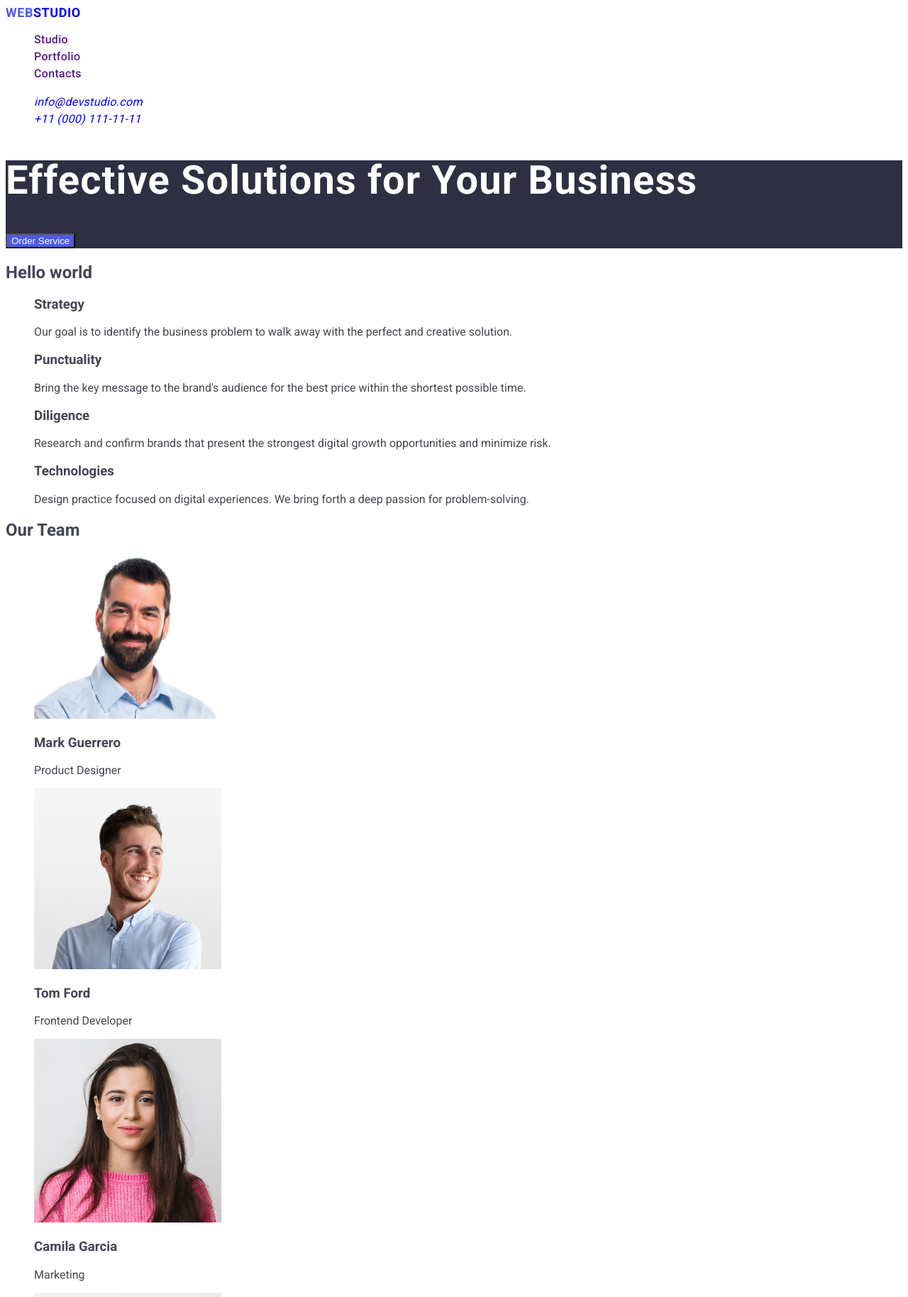
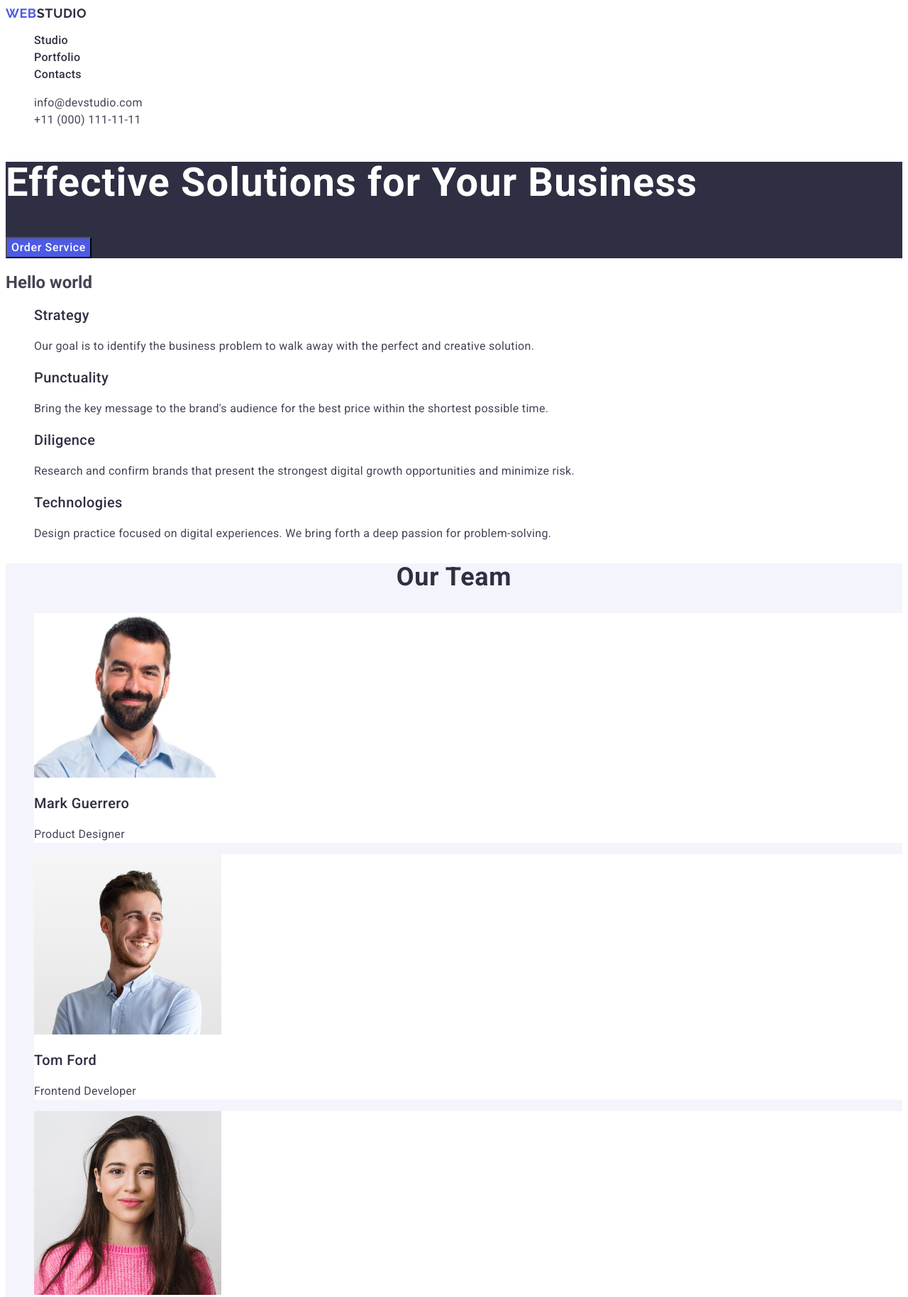
Before and after one commit to YehorHubka02/goit-markup-hw-06, a plain HTML site: page index.html in a window 1280 px wide. Shown: the top 1828 px of the page at 71% size. Drawn offline with Linux system fonts and the light colour scheme.

Commit message:
homework2

```diff
--- a/css/style.css
+++ b/css/style.css
@@ -2,6 +2,7 @@ body {
     font-family: "Roboto", sans-serif;
     --second-family: "Raleway", sans-serif;
     color: #434455;
+    background-color: #FFFFFF;
 }
 
 ul {
@@ -12,7 +13,7 @@ a {
     text-decoration: none;
 }
 
-.title {
+.logo {
     color: #4D5AE5;
 }
 
@@ -21,20 +22,29 @@ a {
     font-weight: 500;
     line-height: 1.5;
     letter-spacing: 0.02em;
+    color: #2e2f42;
+}
+
+.title {
+    color: #2e2f42;
 }
 
 .logo,
 .title {
     font-size: 18px;
     font-weight: 700;
-    line-height: 1.1;
+    line-height: 1.17;
     letter-spacing: 0.03em;
+    font-family: "Raleway", sans-serif;
+    text-transform: uppercase;
 }
+
 
 .header-contact-text {
     font-size: 16px;
     line-height: 1.5;
     letter-spacing: 0.02em;
+    color: #434455;
 }
 
 .order-section {
@@ -44,17 +54,24 @@ a {
 .order-section-title {
     font-size: 56px;
     font-weight: 700;
-    line-height: 1;
+    line-height: 1.07;
     letter-spacing: 0.02em;
     color: #FFFFFF;
 }
 
-button {
+.main-button {
     color: #FFFFFF;
     background-color: #4D5AE5;
+    font-family: "Roboto", sans-serif;
+    font-weight: 500;
+    font-size: 16px;
+    line-height: 1.5;
+    letter-spacing: 0.04em;
+    cursor: pointer;
 }
 
-button:hover {
+.main-button:hover,
+.main-button:focus {
     background-color: #404BBF;
     cursor: pointer;
 }
@@ -67,3 +84,77 @@ a:focus {
 a:active {
     color: #404BBF;
 }
+
+.header-address {
+    font-style: normal;
+}
+
+.service-title {
+    font-weight: 500;
+    font-size: 20px;
+    line-height: 1.2;
+    letter-spacing: 0.02em;
+    color: #2e2f42;
+}
+
+.service-description {
+    line-height: 1.5;
+    letter-spacing: 0.02em;
+}
+
+.team-section {
+    background-color: #F4F4FD;
+}
+
+.team-section-title {
+    font-size: 36px;
+    line-height: 1.11;
+    text-align: center;
+    letter-spacing: 0.02em;
+    text-transform: capitalize;
+    color: #2e2f42;
+}
+
+.team-info {
+    background-color: #FFFFFF;
+}
+
+.team-info-name {
+    font-weight: 500;
+    font-size: 20px;
+    line-height: 1.2;
+    letter-spacing: 0.02em;
+    color: #2e2f42;
+}
+
+.team-info-text {
+    font-size: 16px;
+    line-height: 1.5;
+    letter-spacing: 0.02em;
+}
+
+.portfolio-title {
+    font-size: 36px;
+    line-height: 1.11;
+    text-align: center;
+    letter-spacing: 0.02em;
+    text-transform: capitalize;
+    color: #2e2f42;
+}
+
+.portfolio-element {
+    font-weight: 500;
+    font-size: 20px;
+    line-height: 1.2;
+    letter-spacing: 0.02em;
+    color: #2e2f42;
+}
+
+.portfolio-element-description {
+    line-height: 1.5;
+    letter-spacing: 0.02em;
+}
+
+.footer {
+    background-color: #2e2f42;
+}
--- a/index.html
+++ b/index.html
@@ -16,17 +16,17 @@
 <body>
     <header>
         <nav>
-            <a class="logo" href="./index.html"><span class="title">WEB</span>STUDIO</a>
+            <a class="logo" href="./index.html">Web<span class="title">Studio</span></a>
             <ul class="header-nav">
-                <li class="header-nav-text"><a href="">Studio</a></li>
-                <li class="header-nav-text"><a href="">Portfolio</a></li>
-                <li class="header-nav-text"><a href="">Contacts</a></li>
+                <li><a class="header-nav-text" href="./index.html">Studio</a></li>
+                <li><a class="header-nav-text" href="">Portfolio</a></li>
+                <li><a class="header-nav-text" href="">Contacts</a></li>
             </ul>
         </nav>
-        <address>
+        <address class="header-address">
             <ul class="header-links">
-                <li class="header-contact-text"><a href="mailto:info@devstudio.com">info@devstudio.com</a></li>
-                <li class="header-contact-text"><a href="tel:+110001111111">+11 (000) 111-11-11</a></li>
+                <li><a class="header-contact-text" href="mailto:info@devstudio.com">info@devstudio.com</a></li>
+                <li><a class="header-contact-text" href="tel:+110001111111">+11 (000) 111-11-11</a></li>
             </ul>
         </address>
     </header>
@@ -34,94 +34,97 @@
     <main>
         <section class="order-section">
             <h1 class="order-section-title">Effective Solutions for Your Business</h1>
-            <button type="button">Order Service</button>
+            <button class="order-button main-button" type="button">Order Service</button>
         </section>
         <section>
             <h2>Hello world</h2>
             <ul>
                 <li>
-                    <h3>Strategy</h3>
-                    <p>Our goal is to identify the business
+                    <h3 class="service-title">Strategy</h3>
+                    <p class="service-description">Our goal is to identify the business
                         problem to walk away with the perfect and creative solution.</p>
                 </li>
                 <li>
-                    <h3>Punctuality</h3>
-                    <p>Bring the key message to the brand's audience for the best price within the shortest possible
+                    <h3 class="service-title">Punctuality</h3>
+                    <p class="service-description">Bring the key message to the brand's audience for the best price
+                        within the shortest possible
                         time.
                     </p>
                 </li>
                 <li>
-                    <h3>Diligence</h3>
-                    <p>Research and confirm brands that present the strongest digital growth opportunities and minimize
+                    <h3 class="service-title">Diligence</h3>
+                    <p class="service-description">Research and confirm brands that present the strongest digital growth
+                        opportunities and minimize
                         risk.</p>
                 </li>
                 <li>
-                    <h3>Technologies</h3>
-                    <p>Design practice focused on digital experiences. We bring forth a deep passion for
+                    <h3 class="service-title">Technologies</h3>
+                    <p class="service-description">Design practice focused on digital experiences. We bring forth a deep
+                        passion for
                         problem-solving.
                     </p>
                 </li>
             </ul>
         </section>
 
-        <section>
-            <h2>Our Team</h2>
+        <section class="team-section">
+            <h2 class="team-section-title">Our Team</h2>
             <ul>
-                <li>
+                <li class="team-info">
                     <img src="./images/img2.jpg" alt="Mark Guerrero" width="264" />
-                    <h3>Mark Guerrero</h3>
-                    <p>Product Designer</p>
+                    <h3 class="team-info-name">Mark Guerrero</h3>
+                    <p class="team-info-text">Product Designer</p>
                 </li>
-                <li>
+                <li class="team-info">
                     <img src="./images/img1.jpg" alt="Tom Ford" width="264" />
-                    <h3>Tom Ford</h3>
-                    <p>Frontend Developer</p>
+                    <h3 class="team-info-name">Tom Ford</h3>
+                    <p class="team-info-text">Frontend Developer</p>
                 </li>
-                <li>
+                <li class="team-info">
                     <img src="./images/img3.jpg" alt="Camila Garcia" width="264" />
-                    <h3>Camila Garcia</h3>
-                    <p>Marketing</p>
+                    <h3 class="team-info-name">Camila Garcia</h3>
+                    <p class="team-info-text">Marketing</p>
                 </li>
-                <li>
+                <li class="team-info">
                     <img src="./images/img4.jpg" alt="Daniel Wilson" width="264" />
-                    <h3>Daniel Wilson</h3>
-                    <p>UI Designer</p>
+                    <h3 class="team-info-name">Daniel Wilson</h3>
+                    <p class="team-info-text">UI Designer</p>
                 </li>
             </ul>
         </section>
 
         <section>
-            <h2>Our Portfolio</h2>
+            <h2 class="portfolio-title">Our Portfolio</h2>
             <ul>
                 <li>
                     <img src="./images/portfolio1.jpg" alt="Banking App" width="360">
-                    <h3>Banking App</h3>
-                    <p>App</p>
+                    <h3 class="portfolio-element">Banking App</h3>
+                    <p class="portfolio-element-description">App</p>
                 </li>
                 <li>
                     <img src="./images/portfolio2.jpg" alt="Cashless Payment" width="360">
-                    <h3>Cashless Payment</h3>
-                    <p>Marketing</p>
+                    <h3 class="portfolio-element">Cashless Payment</h3>
+                    <p class="portfolio-element-description">Marketing</p>
                 </li>
                 <li>
                     <img src="./images/portfolio3.jpg" alt="Meditation App" width="360">
-                    <h3>Meditation App</h3>
-                    <p>App</p>
+                    <h3 class="portfolio-element">Meditation App</h3>
+                    <p class="portfolio-element-description">App</p>
                 </li>
                 <li>
                     <img src="./images/portfolio4.jpg" alt="Banking App" width="360">
-                    <h3>Banking App</h3>
-                    <p>Marketing</p>
+                    <h3 class="portfolio-element">Taxi Service</h3>
+                    <p class="portfolio-element-description">Marketing</p>
                 </li>
                 <li>
                     <img src="./images/portfolio5.jpg" alt="Screen Illustrations" width="360">
-                    <h3>Screen Illustrations</h3>
-                    <p>Design</p>
+                    <h3 class="portfolio-element">Screen Illustrations</h3>
+                    <p class="portfolio-element-description">Design</p>
                 </li>
                 <li>
                     <img src="./images/portfolio6.jpg" alt="Online Courses" width="360">
-                    <h3>Online Courses</h3>
-                    <p>Marketing</p>
+                    <h3 class="portfolio-element">Online Courses</h3>
+                    <p class="portfolio-element-description">Marketing</p>
                 </li>
 
 
@@ -130,8 +133,8 @@
 
         </section>
     </main>
-    <footer>
-        <a href="./index.html">WebStudio</a>
+    <footer class="footer">
+        <a class="logo" href="./index.html">Web<span class="title">Studio</span></a>
         <p>
             Increase the flow of customers and sales for your business with digital marketing & growth solutions.
         </p>
```
